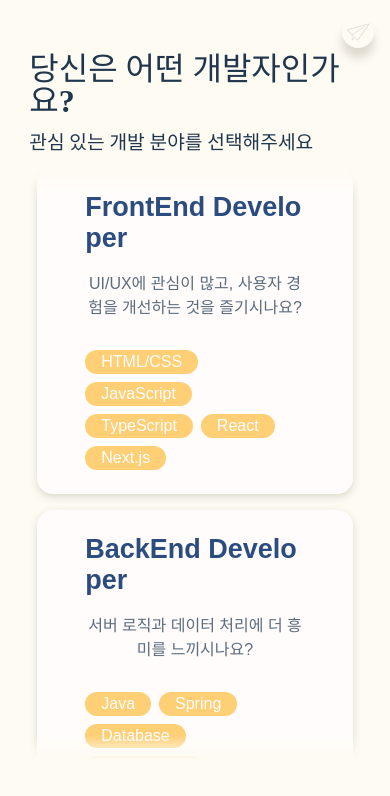
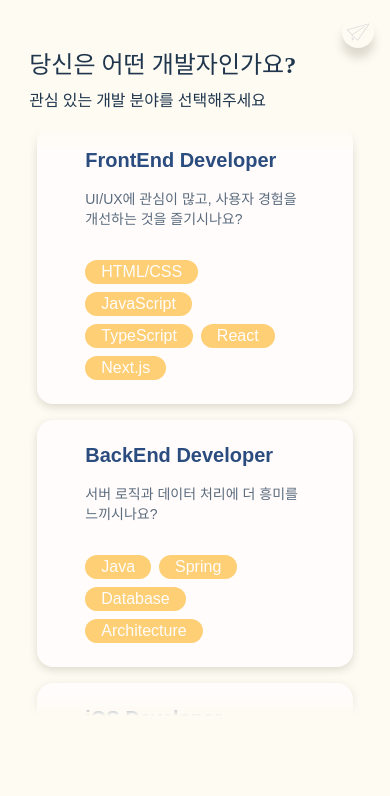
Before and after one commit to minjeongHEO/Job-Cracker, a Next.js app: page /interview/select in a window 390 px wide. Shown: the top 796 px of the page. Built offline with nearby package versions, Linux system fonts and the light colour scheme; a web font is replaced by a local one.

Commit message:
refactor: 모바일에서의 폰트 사이즈 변경 및 단어 줄바꿈 지정 #36

```diff
--- a/app/_components/atoms/SelectButton.module.scss
+++ b/app/_components/atoms/SelectButton.module.scss
@@ -1,5 +1,10 @@
 .wrapper {
   @include primary-box;
+
+  & {
+    word-break: keep-all;
+    text-align: left;
+  }
 
   &__title {
     font-size: 27px;
@@ -8,9 +13,8 @@
     display: flex;
     gap: 1rem;
 
-    &-text {
-      word-break: break-all;
-      text-align: left;
+    @include responsive('tablet-and-mobile') {
+      font-size: 20px;
     }
   }
 
@@ -19,6 +23,10 @@
     font-size: 1rem;
     font-weight: 500;
     margin: 1rem 0 2rem 0;
+
+    @include responsive('tablet-and-mobile') {
+      font-size: 14px;
+    }
   }
 
   &__topics {
--- a/app/_components/molecules/QuestionCard.module.scss
+++ b/app/_components/molecules/QuestionCard.module.scss
@@ -31,6 +31,7 @@
 
       text-align: left;
       background-color: color('neutral', 'pureWhite');
+      word-break: keep-all;
     }
   }
 
--- a/app/_components/molecules/TopicSelector.module.scss
+++ b/app/_components/molecules/TopicSelector.module.scss
@@ -22,11 +22,12 @@
 }
 .next-button {
   @extend %primary-button;
-
-  pointer-events: auto;
-  opacity: 1;
-  transition: opacity 0.4s ease;
-  height: 3rem;
+  & {
+    pointer-events: auto;
+    opacity: 1;
+    transition: opacity 0.4s ease;
+    height: 3rem;
+  }
 }
 
 .next-button:disabled {
--- a/app/_components/pages/AnswerSection.module.scss
+++ b/app/_components/pages/AnswerSection.module.scss
@@ -7,6 +7,7 @@
     padding: 4rem 4rem 4rem 2.5rem;
     overflow-y: auto;
     background: linear-gradient(to right, color('background', 'default') 0%, color('background', 'sub') 70%);
+    word-break: keep-all;
 
     transform: translateX(100%);
     transition: transform 0.2s ease-out;
@@ -37,6 +38,13 @@
     flex-direction: column;
     gap: 1rem;
     margin-top: 1rem;
+
+    &__title {
+      flex-shrink: 0;
+      width: 5rem;
+      font-size: 1rem;
+      font-weight: bold;
+    }
   }
 
   @include responsive('tablet-and-mobile') {
@@ -45,7 +53,7 @@
     position: fixed;
     top: 0;
     bottom: 0;
-    z-index: 10;
+    z-index: 1000;
   }
 }
 
--- a/app/_components/templates/SelectLayout.module.scss
+++ b/app/_components/templates/SelectLayout.module.scss
@@ -12,17 +12,24 @@
     gap: 1rem;
     flex: 0 0 auto; // flex-grow: 0, flex-shrink: 0, flex-basis: auto
     margin-bottom: 1rem;
+    word-break: keep-all;
   }
 
   &__title {
     font-size: 2rem;
     font-weight: bold;
     color: color('text', 'default');
+    @include responsive('tablet-and-mobile') {
+      font-size: 1.5rem;
+    }
   }
 
   &__sub-title {
     font-size: 1.2rem;
     color: color('text', 'default');
+    @include responsive('tablet-and-mobile') {
+      font-size: 1rem;
+    }
   }
 
   &__selectBox {
```
